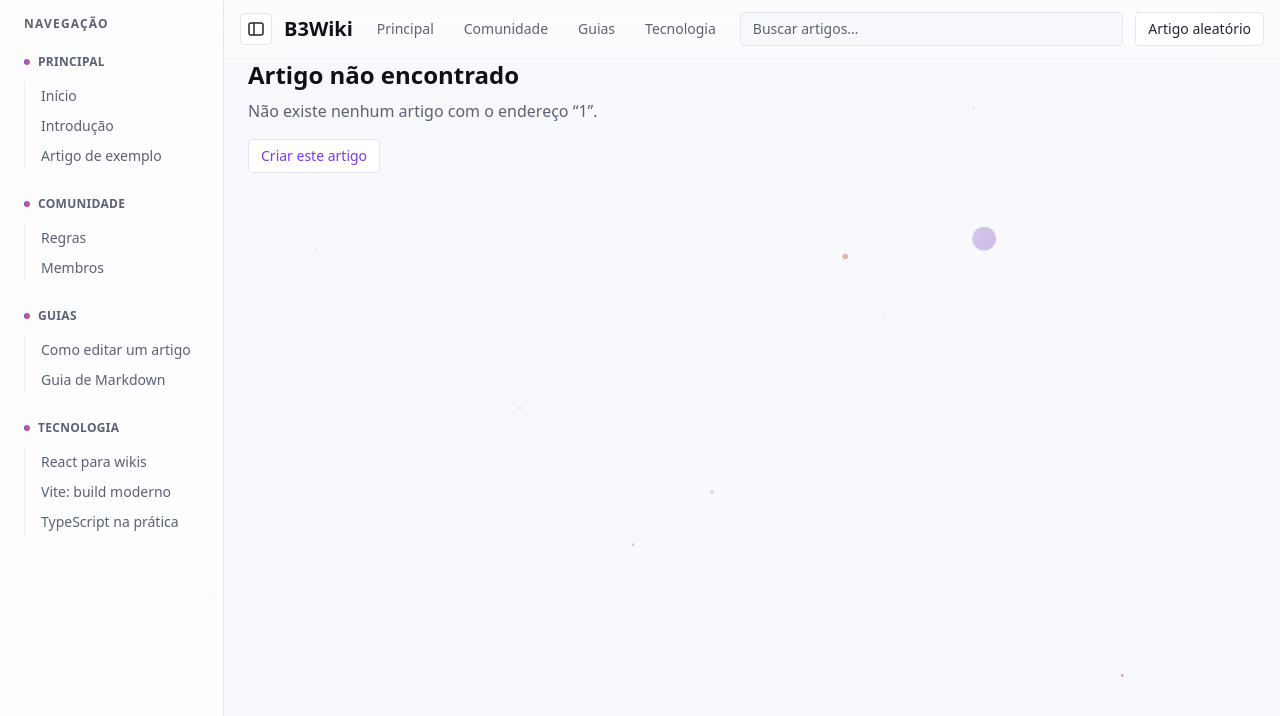
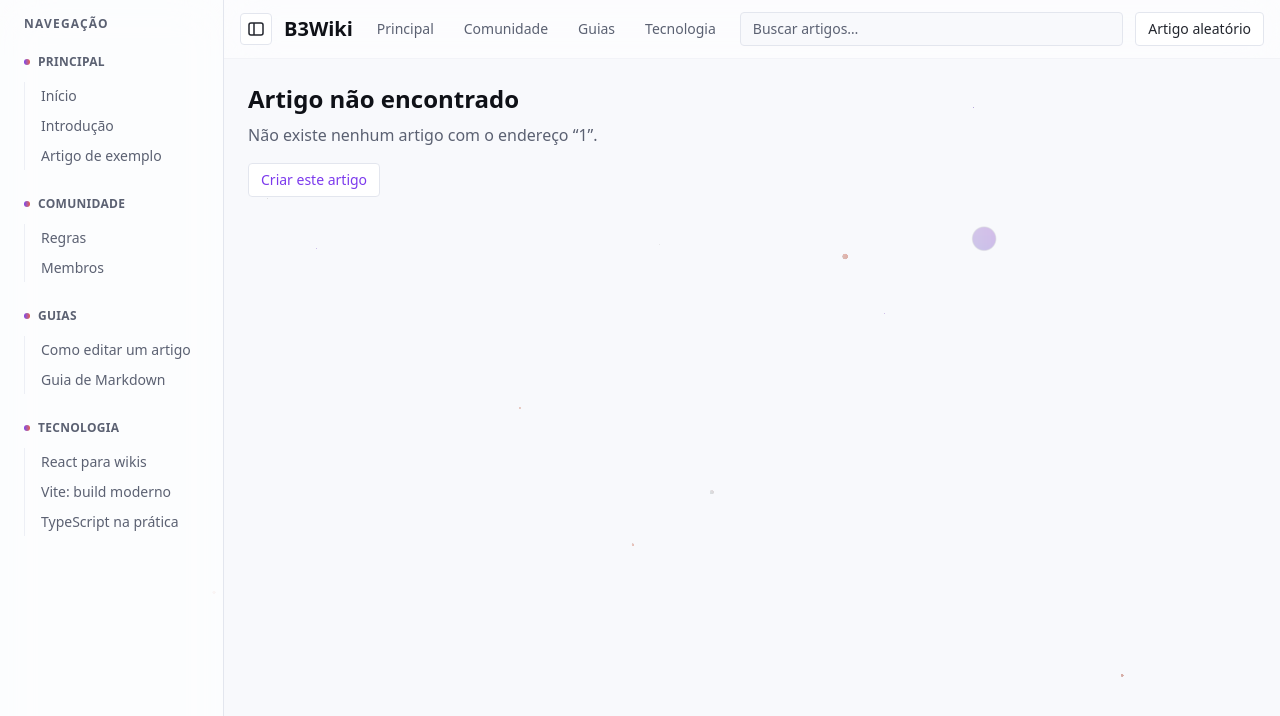
Before and after one commit to DanielFigues/B3Wiki, a React (Vite) app: page /wiki/1 in a window 1280 px wide. Shown: the top 716 px of the page. Built offline with nearby package versions, Linux system fonts and the light colour scheme.

Commit message:
style: espaçamento entre a topbar e o conteúdo das páginas internas

```diff
--- a/src/components/Layout.tsx
+++ b/src/components/Layout.tsx
@@ -48,7 +48,7 @@ function Layout() {
               onToggleSidebar={() => setSidebarCollapsed((c) => !c)}
             />
           )}
-          <div className={isLanding ? 'p-0' : 'px-6 pb-6'}>
+          <div className={isLanding ? 'p-0' : 'px-6 py-6'}>
             <Outlet />
           </div>
         </main>
```
